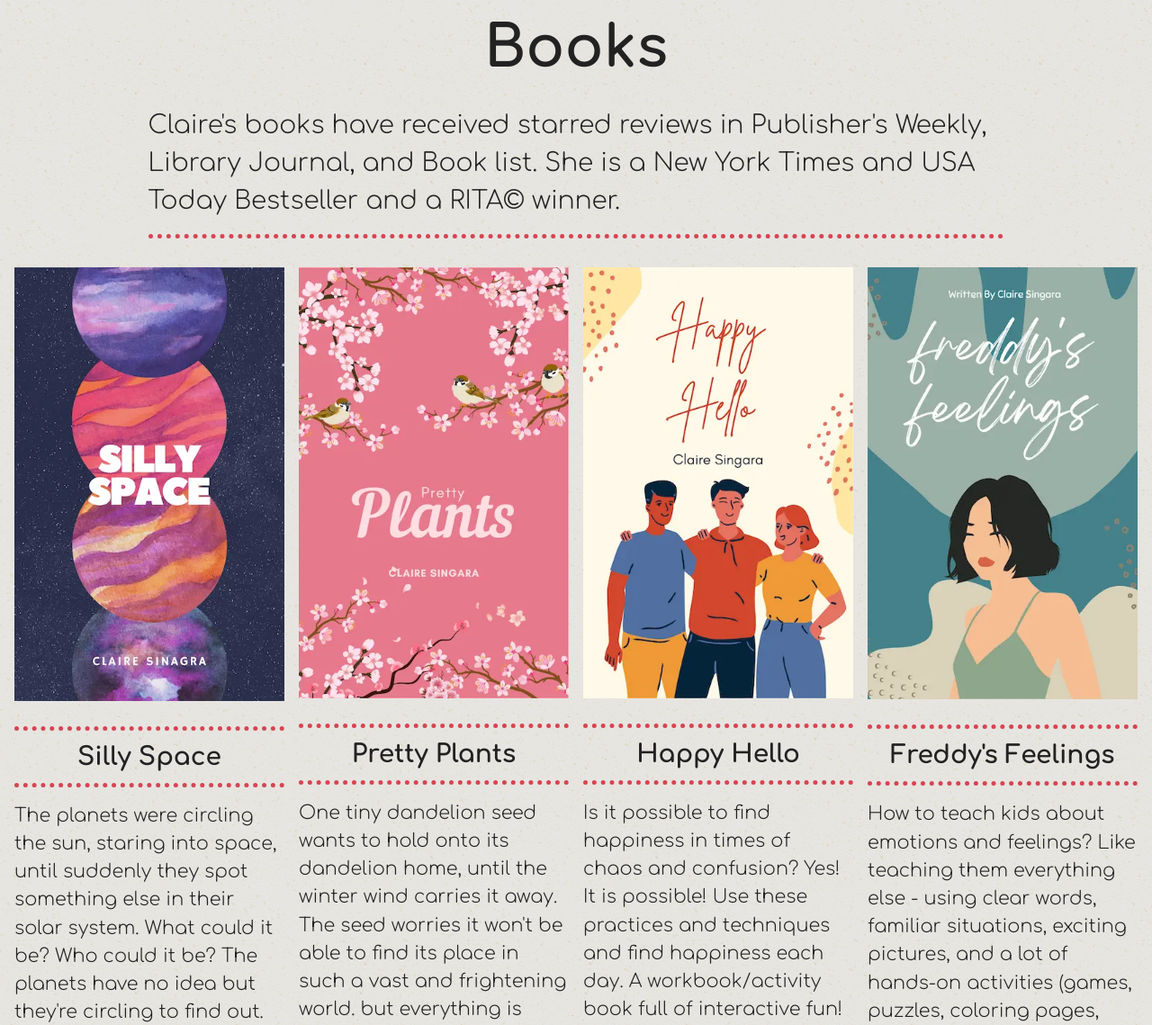
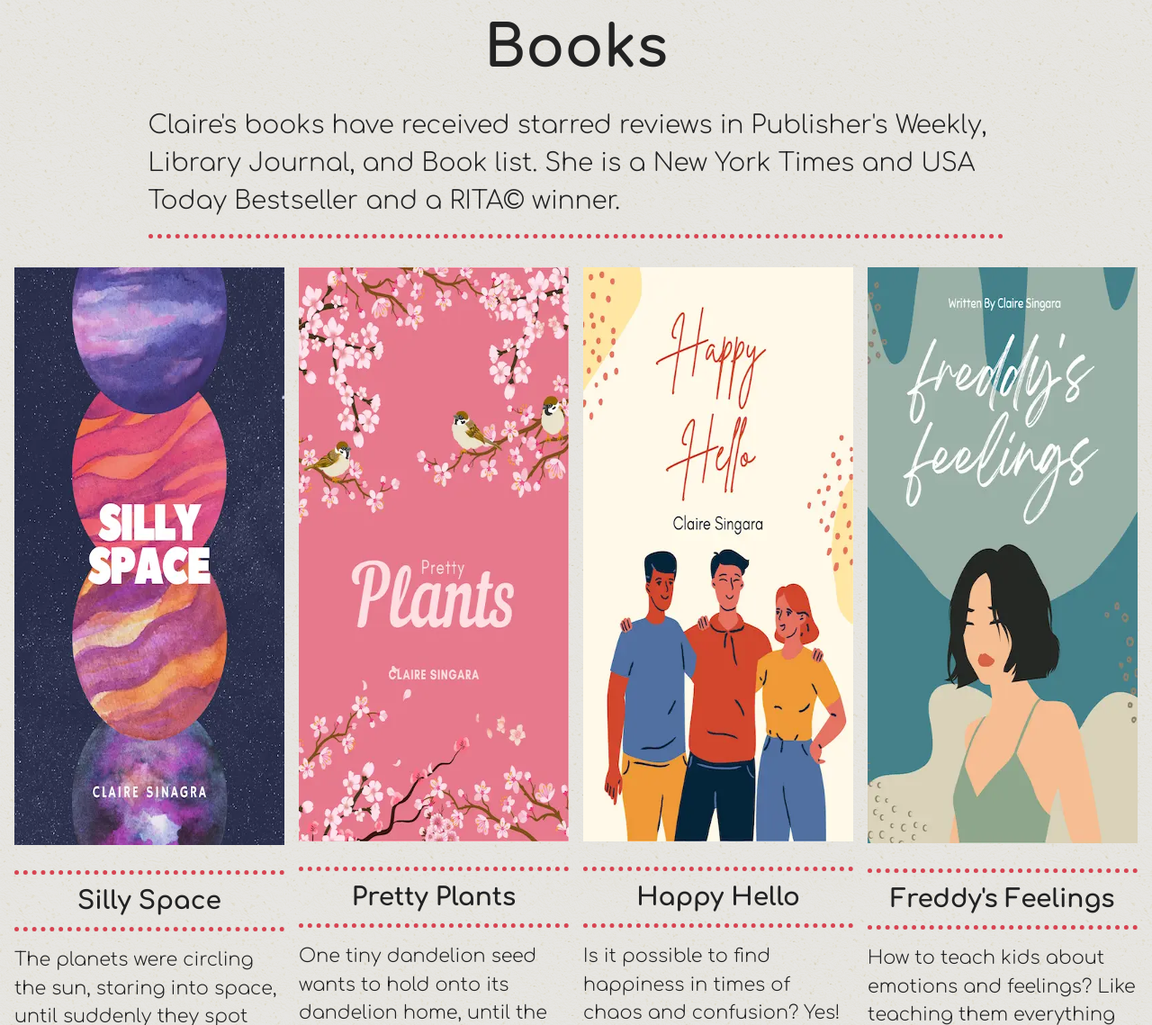
Before and after one commit to jlbarn11/author-example, a plain HTML site: page index.html in a window 1280 px wide. Shown: the part 830-1969 px from the top of the page at 90% size. Drawn offline with Linux system fonts and the light colour scheme; some icons are missing.

Commit message:
Update index.html
Add/update image height and width attributes

```diff
--- a/index.html
+++ b/index.html
@@ -105,7 +105,7 @@
                 </p>
                 <div>
                     <section id="silly">
-                        <img src="images/silly-space.webp" alt="The cover of the Silly Space book shows overlapping planets in shades of pink and purple against outer space" width="300">
+                        <img src="images/silly-space.webp" alt="The cover of the Silly Space book shows overlapping planets in shades of pink and purple against outer space" width="400" height="642">
                         <h3>Silly Space</h3>
                         <p>
                             The planets were circling the sun, staring into space, until suddenly they spot something else in their solar system. What could it be? Who could it be? The planets have no idea but they're circling to find out.
@@ -113,7 +113,7 @@
                         </p>
                     </section>
                     <section id="pretty">
-                        <img src="images/pretty-plants.webp" alt="The cover of the Pretty Plants book shows cherry blossoms on branches with small birds perched on them, against a pink background" width="300">
+                        <img src="images/pretty-plants.webp" alt="The cover of the Pretty Plants book shows cherry blossoms on branches with small birds perched on them, against a pink background" width="400" height="638">
                         <h3>Pretty Plants</h3>
                         <p>
                             One tiny dandelion seed wants to hold onto its dandelion home, until the winter wind carries it away. The seed worries it won't be able to find its place in such a vast and frightening world. but everything is much more beautiful than it ever thought, and perhaps finding a new home isn't such a bad thing after all.
@@ -121,7 +121,7 @@
                         </p>
                     </section>
                     <section id="happy">
-                        <img src="images/happy-hello.webp" alt="The cover of the Happy Hello book shows three smiling friends standing arm in arm against a cream background" width="300">
+                        <img src="images/happy-hello.webp" alt="The cover of the Happy Hello book shows three smiling friends standing arm in arm against a cream background" width="400" height="638">
                         <h3>Happy Hello</h3>
                         <p>
                             Is it possible to find happiness in times of chaos and confusion? Yes! It is possible! Use these practices and techniques and find happiness each day. A workbook/activity book full of interactive fun!
@@ -129,7 +129,7 @@
                         </p>
                     </section>
                     <section id="freddy">
-                        <img src="images/freddys-feelings.webp" alt="The cover of the Freddy's Feelings book is a graphic of a woman with dark hair wearing a green tank top against a green, layered background" width="300">
+                        <img src="images/freddys-feelings.webp" alt="The cover of the Freddy's Feelings book is a graphic of a woman with dark hair wearing a green tank top against a green, layered background" width="400" height="640">
                         <h3>Freddy's Feelings</h3>
                         <p>
                             How to teach kids about emotions and feelings? Like teaching them everything else - using clear words, familiar situations, exciting pictures, and a lot of hands-on activities (games, puzzles, coloring pages, etc).
```
